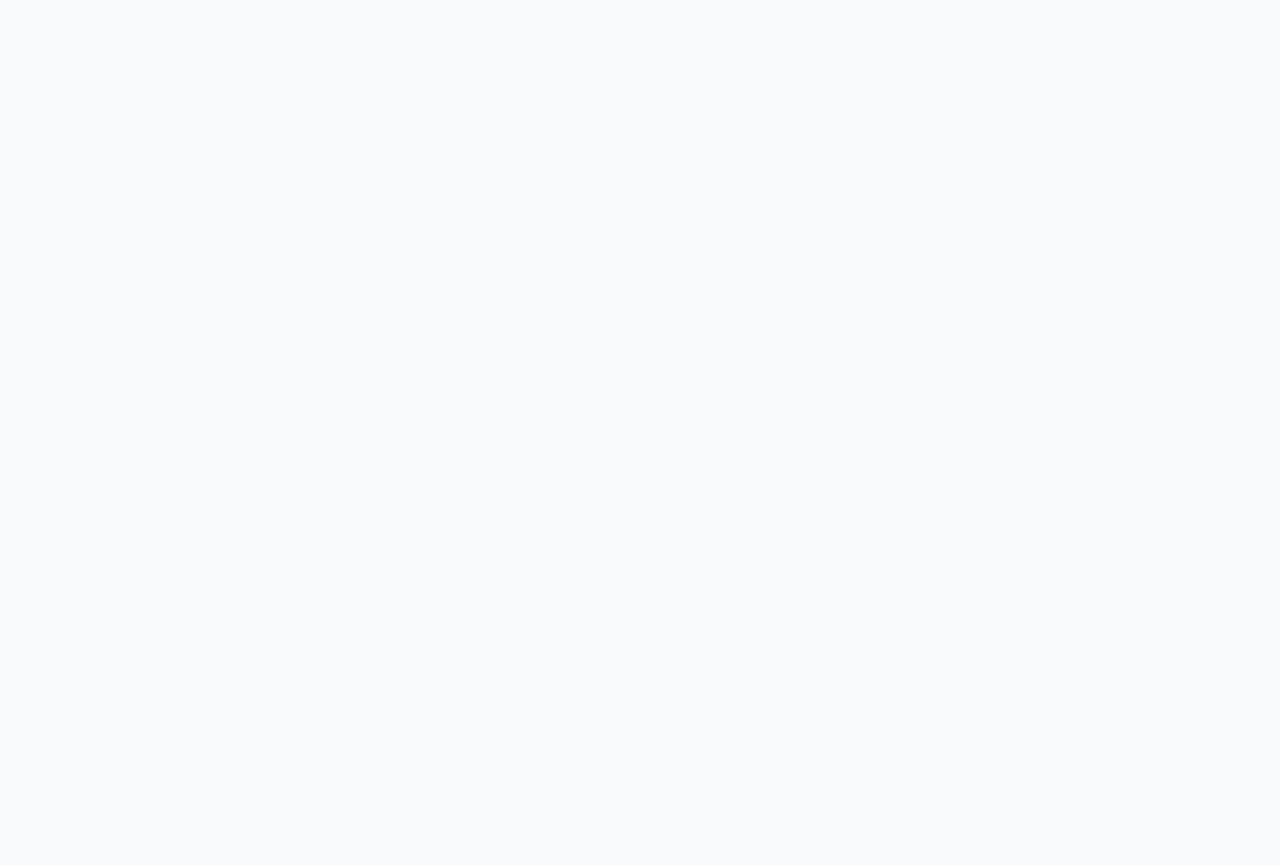
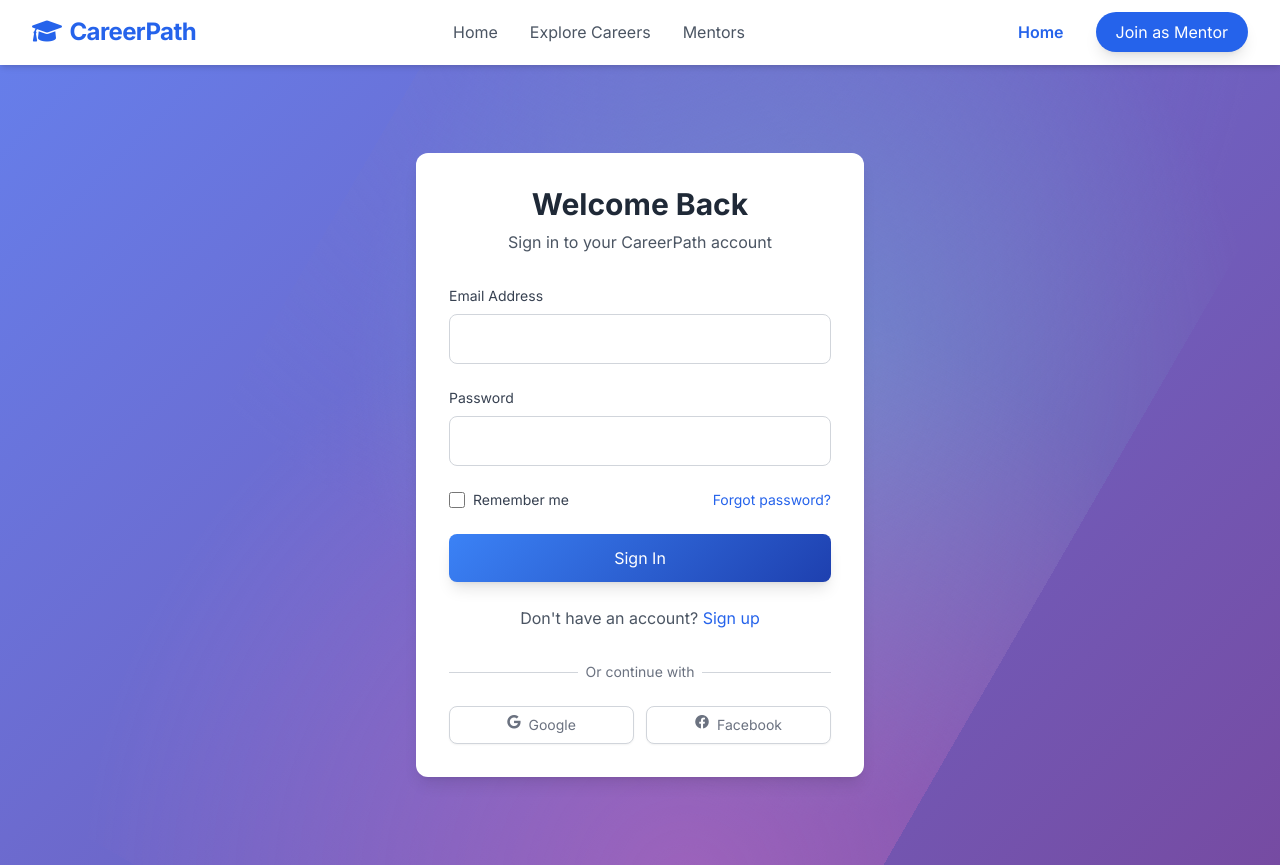
Before and after one commit to Mayurprajapat/Career-Counselling, a website: page login.html in a window 1280 px wide. Drawn offline with nearby package versions, Linux system fonts and the light colour scheme.

Commit message:
Fix blank login page

```diff
--- a/login.html
+++ b/login.html
@@ -128,6 +128,9 @@
     </section>
 
     <script>
+        // Page load animation fix
+        document.body.classList.add('loaded');
+
         const loginCard = document.querySelector('.max-w-md.w-full');
         const registerCard = document.getElementById('register-card');
         const showRegister = document.getElementById('show-register');
```
